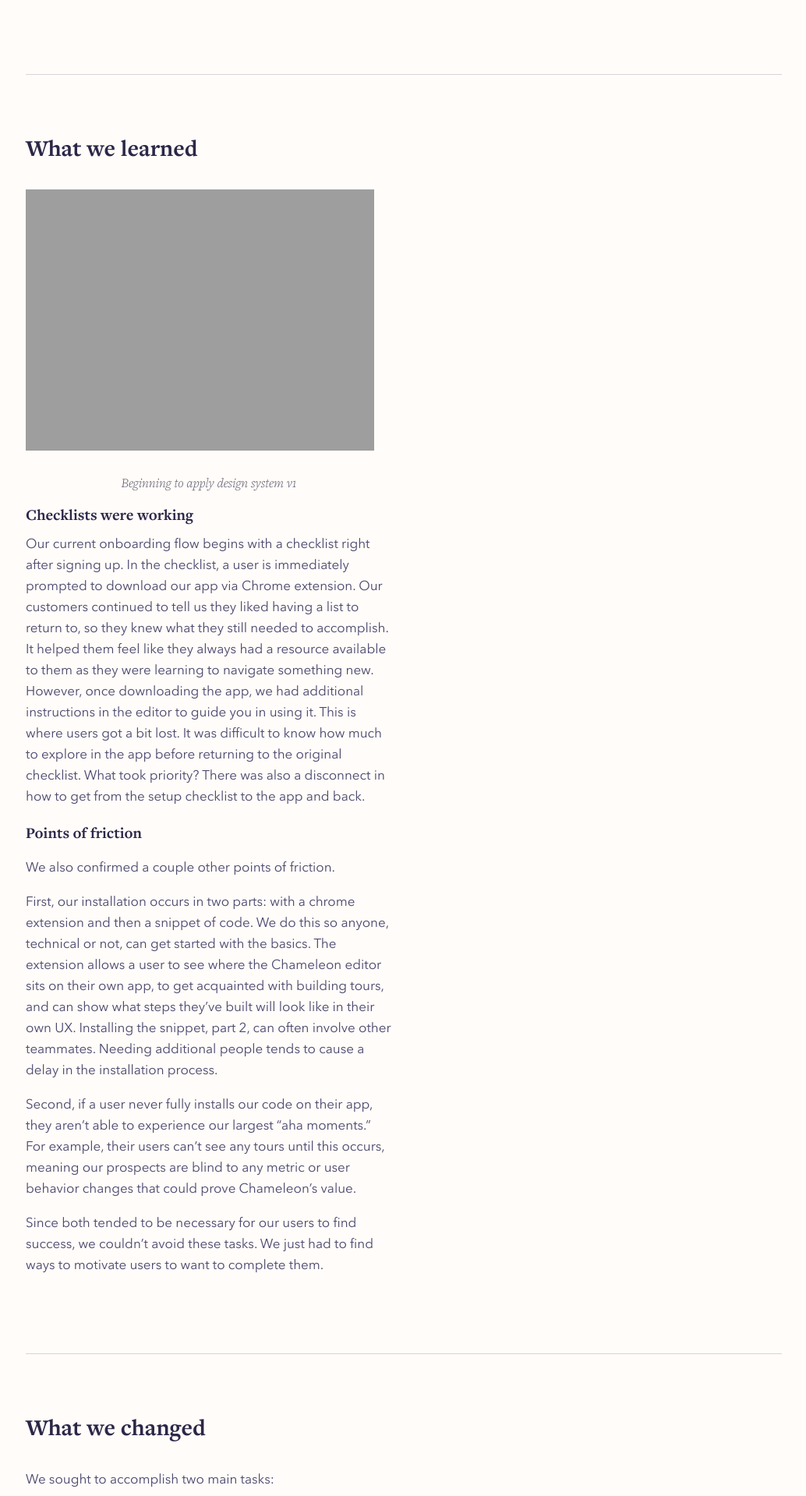
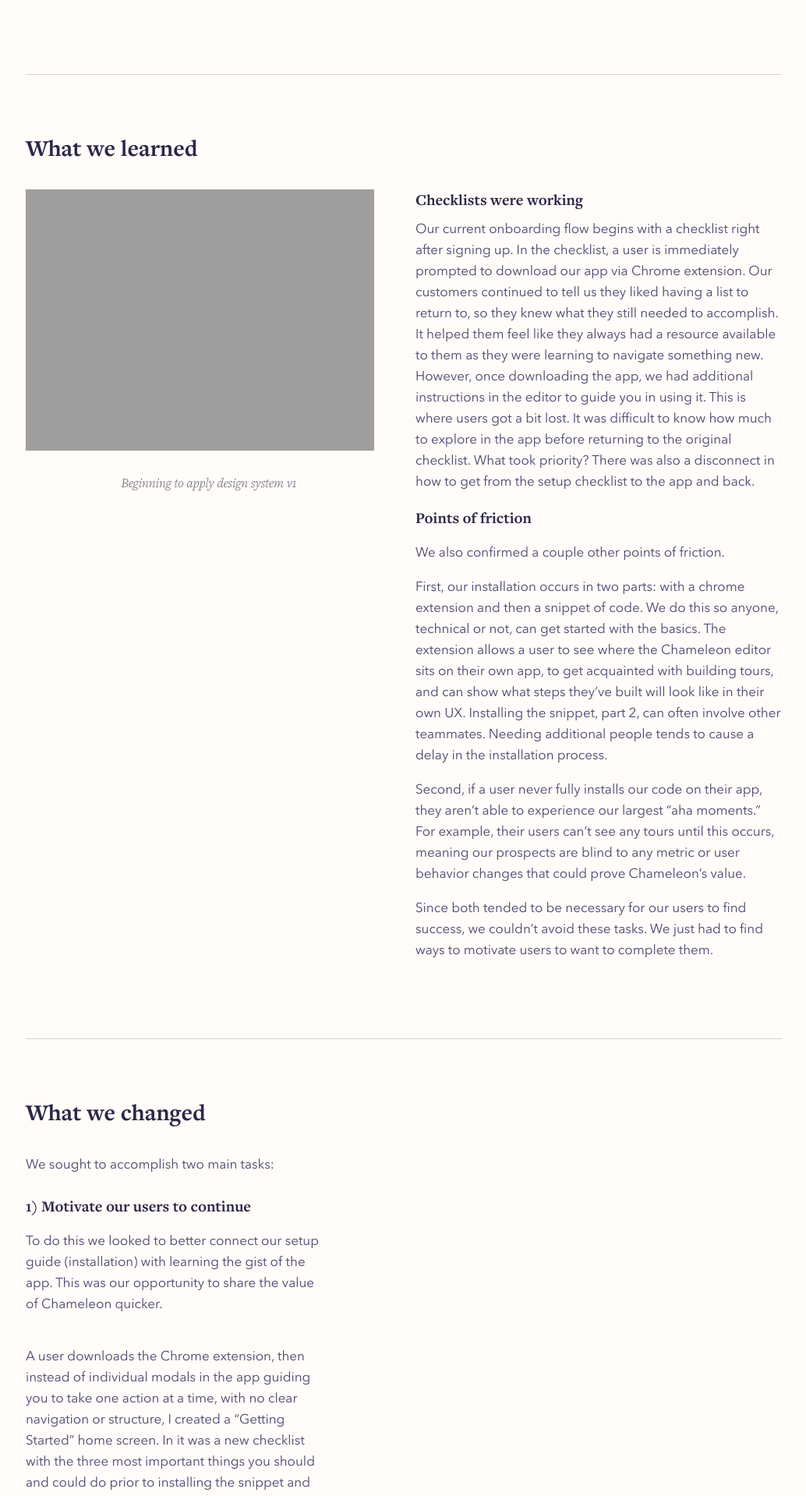
Before and after one commit to jessbottali/jessicabottali.com, a Jekyll site: the page built from projects/chameleon-onboarding/index.html, in a window 1280 px wide. Shown: the part 2147-4066 px from the top of the page at 78% size, without its empty margins (122-1156 px from the left). Built offline with Jekyll 4.4.1, drawn with Linux system fonts in a browser that asks for light colours; comment, search, counter and statistics services are not loaded.

Commit message:
Update index.html

```diff
--- a/projects/chameleon-onboarding/index.html
+++ b/projects/chameleon-onboarding/index.html
@@ -61,6 +61,9 @@ title: "Chameleon onboarding"
           <img src="./images/applying-new-system-v1-tall@2x.png" class="ProjectImage ml0" />
           <p class="ImageCaption">Beginning to apply design system v1</p>
         </div>
+      </div>
+        <div class="Grid-cell">
+          <div class="challenges-content">
             <h3 class="ProjectImage-title m0 mb2">Checklists were working</h3>
 
             <p class="m0 mb3">Our current onboarding flow begins with a checklist right after signing up. In the checklist, a user is immediately prompted to download our app via Chrome extension. Our customers continued to tell us they liked having a list to return to, so they knew what they still needed to accomplish. It helped them feel like they always had a resource available to them as they were learning to navigate something new. However, once downloading the app, we had additional instructions in the editor to guide you in using it. This is where users got a bit lost. It was difficult to know how much to explore in the app before returning to the original checklist. What took priority? There was also a disconnect in how to get from the setup checklist to the app and back. </p>
@@ -74,6 +77,7 @@ title: "Chameleon onboarding"
             <p>Second, if a user never fully installs our code on their app, they aren’t able to experience our largest “aha moments.” For example, their users can’t see any tours until this occurs, meaning our prospects are blind to any metric or user behavior changes that could prove Chameleon’s value. </p>
 
             <p class="m0 mb3">Since both tended to be necessary for our users to find success, we couldn’t avoid these tasks. We just had to find ways to motivate users to want to complete them. </p>
+          </div>
         </div>
       </div>
      </div>
```
Lines whose indentation alone changed are shown as unchanged.
